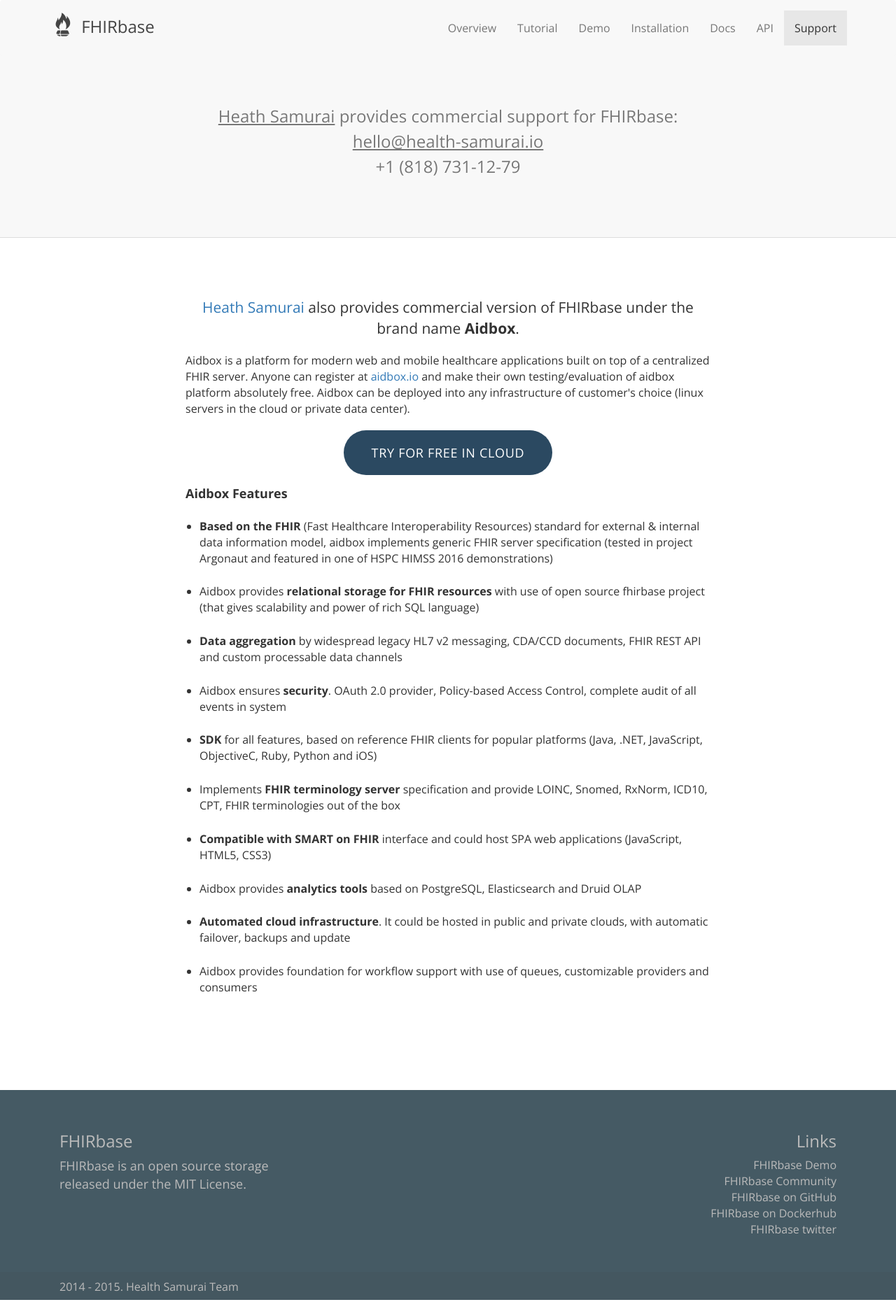
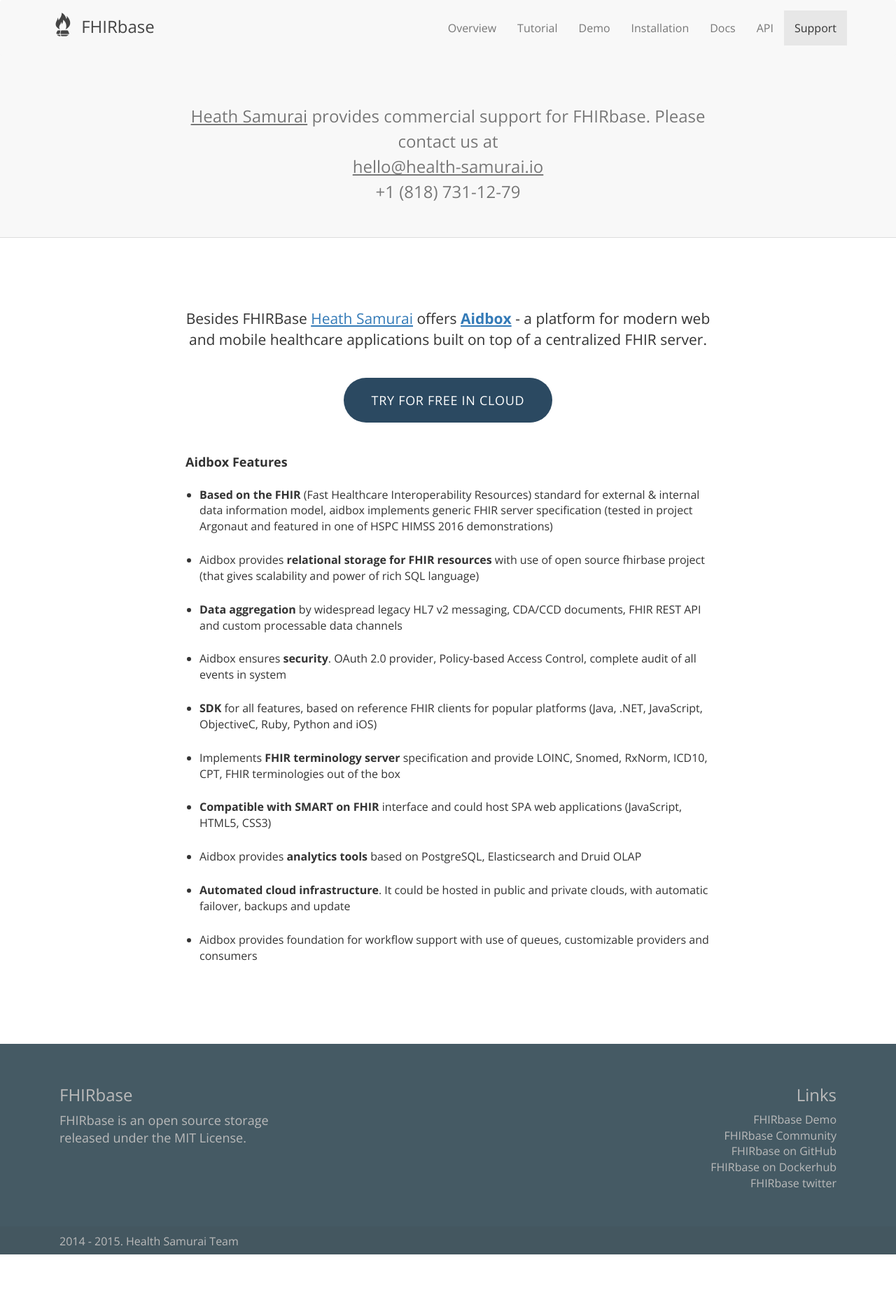
Before and after one commit to fhirbase/fhirbase.github.io, a Jekyll site: the page built from support.html, in a window 1280 px wide. Shown: the whole page at 70% size. Built offline with Jekyll 4.4.1, drawn with Linux system fonts in a browser that asks for light colours; nearby versions of some CDN libraries; after the commit the page ends 1796 px from its top, so only the background shows below that.

Commit message:
support fixes

```diff
--- a/_config.yml
+++ b/_config.yml
@@ -1,6 +1,6 @@
 name: FHIRbase
 markdown: kramdown
-# highlighter: rouge
+highlighter: rouge
 
 collections:
   instructions:
--- a/support.html
+++ b/support.html
@@ -30,7 +30,7 @@
   text-shadow: -1px -1px 1px white;
 }
 .offers {
-  padding: 100px 0;
+  padding: 80px 0;
   text-align: center;
   /*margin-bottom: 100px;*/
 }
@@ -97,10 +97,8 @@
   font-size: 21px;
 }
 
-.aidbox-description {
-  padding-top:20px;
-  font-size: 16px;
-  text-align: left;
+.aidbox-main-text a{
+  text-decoration: underline;
 }
 
 .aidbox-features {
@@ -122,7 +120,7 @@
 
 .try-for-free {
   display: block;
-  margin-top: 40px;
+  margin: 60px 0 40px 0;
 }
 
 .try-for-free-btn {
@@ -133,6 +131,7 @@
   border-radius: 40px;
   font-weight: 500;
   letter-spacing: 0.7px;
+  text-decoration: none;
 }
 
 .try-for-free-btn:hover {
@@ -140,6 +139,15 @@
   color: white;
   text-decoration: none;
 }
+
+.try-for-free-btn:visited {
+  color: white;
+}
+
+.try-for-free-btn:link {
+  text-decoration: none;
+}
+
 
 @media (max-width: 1280px){
   #hslogo {
@@ -153,7 +161,7 @@
 <div class="row">
   <div class="col-md-8 col-md-offset-2">
     <h3 class="provide-line">
-      <a href="http://health-samurai.io/" class="line-text">Heath Samurai</a> provides commercial support for FHIRbase:
+      <a href="http://health-samurai.io/" class="line-text">Heath Samurai</a> provides commercial support for FHIRbase. Please contact us at
       <br>
       <a href="mailto:hello@health-samurai.io" target="_top">hello@health-samurai.io</a>
       <p class="">+1 (818) 731-12-79</p>
@@ -165,14 +173,12 @@
   <div class="row">
     <div class="col-md-8 col-md-offset-2">
       <span class="aidbox-main-text">
-        <a href="http://health-samurai.io/">Heath Samurai</a> also provides commercial version of FHIRbase under the brand name <b>Aidbox</b>.
-      </span>
-      <p class="aidbox-description">Aidbox is a platform for modern web and mobile healthcare applications built on top of a centralized FHIR server. Anyone can register at <a href="http://health-samurai.io/">aidbox.io</a> and make their own testing/evaluation of aidbox platform absolutely free.
-Aidbox can be deployed into any infrastructure of customer's choice (linux servers in the cloud or private data center).</p>
-      <span class=try-for-free>
-        <a class="try-for-free-btn" href="">Try for free in cloud</a>
+        Besides FHIRBase <a href="http://health-samurai.io/">Heath Samurai</a> offers <a href="https://aidbox.io/index.html"><b>Aidbox</b></a> - a platform for modern web and mobile healthcare applications built on top of a centralized FHIR server.
       </span>
 
+      <span class=try-for-free>
+        <a class="try-for-free-btn" href="https://aidbox.io/ui#/signup" target="_blank">Try for free in cloud</a>
+      </span>
 
     <div class="aidbox-features">
       <h4 class=aidbox-features-title><b>Aidbox Features</b></h4>
@@ -193,116 +199,3 @@
 </div>
 
 </div>
-
-
-<!--<div class="container offers">
-  <div class="row">
-
-  </div>
-
-  <div class="row">
-
-    <div class="col-md-3">
-      -<div class="offer">
-        <h3>FHIRbase production</h3>
-        <div class="offer-content">
-          <p>
-          We install and support complete and robust
-          FHIRbase infrastructure for production.
-          </p>
-          <br/>
-          <ul>
-            <li>installation automation</li>
-            <li>failover & backup</li>
-            <li>point in time recovery</li>
-            <li>monitoring and audit tools </li>
-            <li>education of your engineers</li>
-            <li>technical support</li>
-          </ul>
-        </div>
-        <div class="price">
-          <span class="currency">$</span>
-          <span class="number">30,000</span>
-        </div>
-      </div>
-    </div>
-
-    <div class="col-md-3">
-       <div class="offer">
-        <h3>Dedicated Developer</h3>
-        <div class="offer-content">
-          <p>
-          Dedicated developer
-          works as a priority on
-          features specifically
-          needed for your projects,
-          in a  scope of FHIRbase roadmap.
-          </p>
-          <br/>
-          <ul>
-            <li>development </li>
-            <li>technical consultations</li>
-          </ul>
-        </div>
-        <div class="price">
-          <span class="currency">$</span>
-           <span class="number">10,000</span>
-          <span class="per">/mo</span>
-        </div>
-      </div>
-    </div>
-
-    <div class="col-md-3">
-      <div class="offer">
-        <h3>Customization & Integration</h3>
-        <div class="offer-content">
-          <p>
-          We customize FHIRbase
-          for your needs and
-          requirements and develop
-          FHIRbase integrations with
-          your platform and technical
-          stack.
-          </p>
-          <br/>
-          <ul>
-            <li>extra features</li>
-            <li>integrations</li>
-            <li>scalability</li>
-          </ul>
-        </div>
-
-        <div class="price">
-          <span class="currency">$</span>
-          <span class="number">10,000</span>
-          <span class="per">/mo</span>
-        </div>
-
-      </div>
-    </div>
-
-    <div class="col-md-3">
-      <div class="offer">
-        <h3>FHIRbase consulting</h3>
-        <div class="offer-content">
-          <p>
-          We consult your engineers
-          about FHIRbase and FHIRbase
-          integrations.
-          </p>
-          <br/>
-          <ul>
-            <li>dedicated person to contact </li>
-            <li>education about FHIRbase </li>
-            <li>discussions</li>
-          </ul>
-        </div>
-        <div class="price">
-          <span class="currency">$</span>
-          <span class="number">5,000</span>
-          <span class="per">/mo</span>
-        </div>
-      </div>
-    </div>
-  </div>
-</div>-->
```
